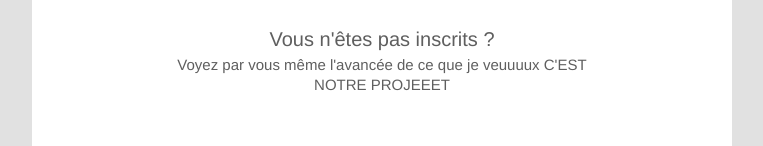
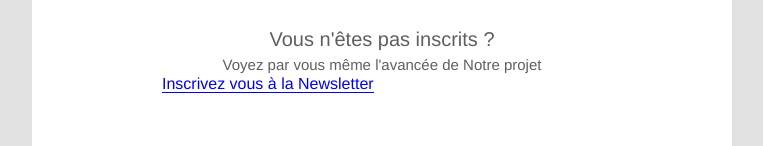
Before and after one commit to MathisZerbib/WhyNot, a plain HTML site: page index.html in a window 1280 px wide. Shown: the part 1737-1883 px from the top of the page, without its empty margins (258-1021 px from the left). Drawn offline with Linux system fonts and the light colour scheme.

Commit message:
Update index.html

```diff
--- a/index.html
+++ b/index.html
@@ -597,7 +597,8 @@ Sizes: [
 																			<tr>
 																				<td valign="top" class="textContent">
 																					<h3 style="color:#5F5F5F;line-height:125%;font-family:Helvetica,Arial,sans-serif;font-size:20px;font-weight:normal;margin-top:0;margin-bottom:3px;text-align:center;">Vous n'êtes pas inscrits ?</h3>
-																					<div style="text-align:center;font-family:Helvetica,Arial,sans-serif;font-size:15px;margin-bottom:0;margin-top:3px;color:#5F5F5F;line-height:135%;">Voyez par vous même l'avancée de ce que je veuuuux C'EST NOTRE PROJEEET</div>
+																					<div style="text-align:center;font-family:Helvetica,Arial,sans-serif;font-size:15px;margin-bottom:0;margin-top:3px;color:#5F5F5F;line-height:135%;">Voyez par vous même l'avancée de Notre projet</div>
+																					<a title="Kourmétrash" href="http://Google.fr">Inscrivez vous à la Newsletter</a>
 																				</td>
 																			</tr>
 																		</table>
```
